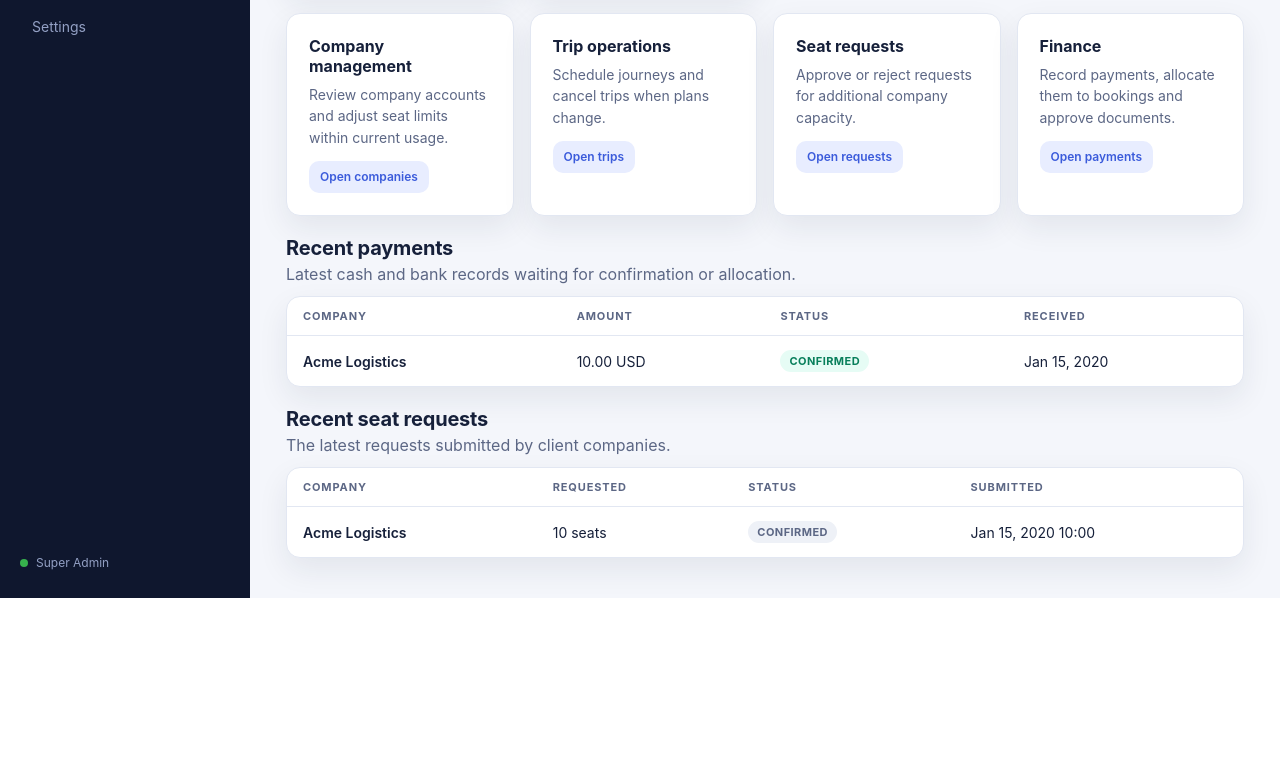
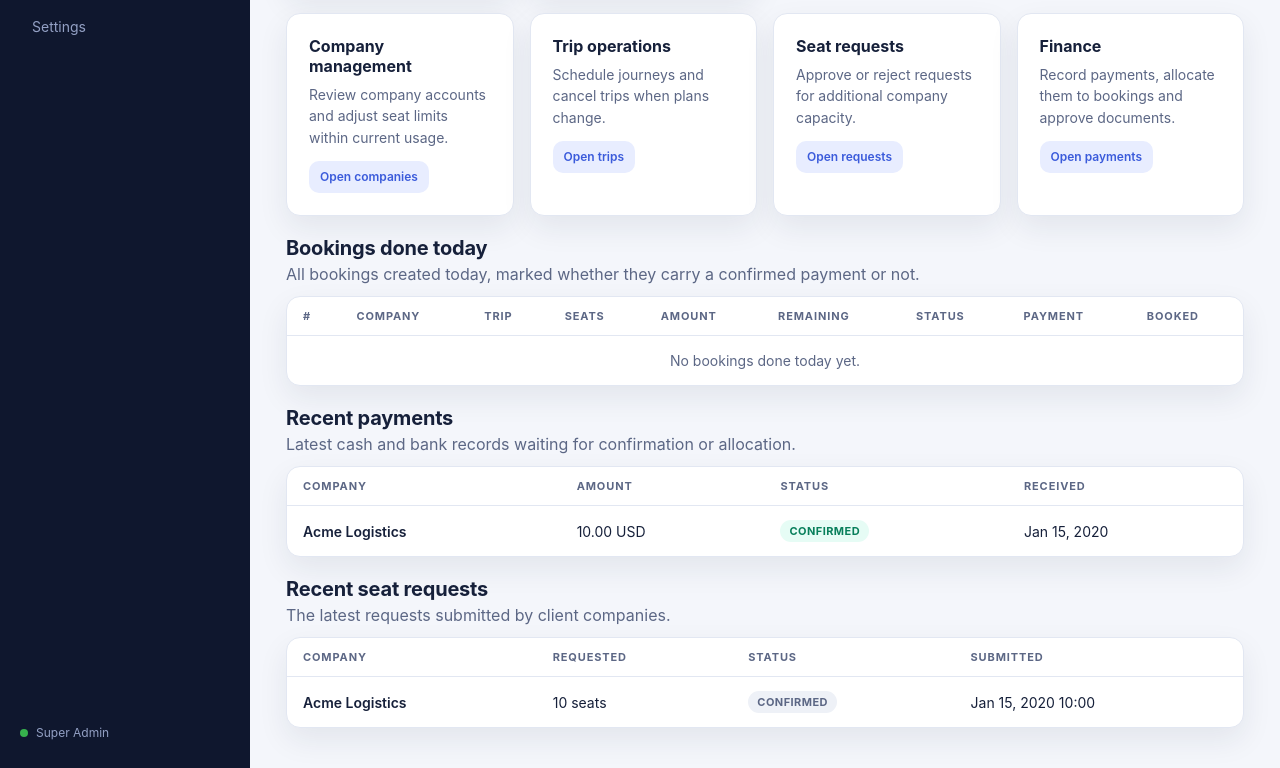
Before and after one commit to ypro136/B2B, a Laravel app: page /admin/dashboard in a window 1280 px wide. Shown: the part 505-1273 px from the top of the page. Before the commit the page ends 1103 px from the top, so only its background shows below. Run offline with Laravel 12, Linux system fonts and the light colour scheme; a user stored in the database is signed in; data comes from the database, SQL or seed files in the repository; tables that the repository leaves empty hold one stand-in row (values such as "Sample post"); style sheets or scripts are compiled from the project's sources.

Commit message:
Add bookings done today table to admin dashboard

```diff
--- a/app/Http/Controllers/Admin/DashboardController.php
+++ b/app/Http/Controllers/Admin/DashboardController.php
@@ -32,6 +32,17 @@ class DashboardController extends BaseController
                 ['label' => 'Outstanding', 'value' => number_format($outstanding, 2).' EGP'],
                 ['label' => 'Documents to approve', 'value' => Document::query()->where('state', Document::STATE_DRAFT)->count()],
             ],
+            'todaysBookings' => Booking::query()
+                ->whereDate('created_at', today())
+                ->with(['company', 'trip'])
+                ->withCount([
+                    'allocations as confirmed_payment_allocations_count' => fn (Builder $query) => $query->whereHas(
+                        'payment',
+                        fn (Builder $payment) => $payment->where('status', PaymentRecord::STATUS_CONFIRMED),
+                    ),
+                ])
+                ->latest()
+                ->get(),
             'recentRequests' => SeatRequest::query()
                 ->with(['company', 'requester'])
                 ->latest()
--- a/resources/views/admin/dashboard.blade.php
+++ b/resources/views/admin/dashboard.blade.php
@@ -43,6 +43,58 @@
             <p>Record payments, allocate them to bookings and approve documents.</p>
             <p style="margin-top: 12px;"><a class="btn btn-small" href="{{ route('admin.payments.index') }}">Open payments</a></p>
         </article>
+    </section>
+
+    <section>
+        <div class="page-head">
+            <div>
+                <h2>Bookings done today</h2>
+                <p class="muted">All bookings created today, marked whether they carry a confirmed payment or not.</p>
+            </div>
+        </div>
+
+        <div class="table-wrap" style="margin-top: 12px;">
+            <table>
+                <thead>
+                    <tr>
+                        <th>#</th>
+                        <th>Company</th>
+                        <th>Trip</th>
+                        <th>Seats</th>
+                        <th>Amount</th>
+                        <th>Remaining</th>
+                        <th>Status</th>
+                        <th>Payment</th>
+                        <th>Booked</th>
+                    </tr>
+                </thead>
+                <tbody>
+                    @forelse ($todaysBookings as $booking)
+                        <tr>
+                            <td>#{{ $booking->id }}</td>
+                            <td class="strong">{{ $booking->company?->name }}</td>
+                            <td>{{ $booking->trip?->route_name }}</td>
+                            <td>{{ $booking->seats_count }}</td>
+                            <td>{{ number_format((float) $booking->total_amount, 2) }} {{ $booking->currency }}</td>
+                            <td>{{ number_format($booking->remainingDue(), 2) }} {{ $booking->currency }}</td>
+                            <td><span class="badge {{ $booking->status === 'CONFIRMED' ? 'badge-success' : 'badge-muted' }}">{{ $booking->status }}</span></td>
+                            <td>
+                                @if ($booking->confirmed_payment_allocations_count > 0)
+                                    <span class="badge badge-success">Confirmed payment</span>
+                                @else
+                                    <span class="badge badge-warning">No payment</span>
+                                @endif
+                            </td>
+                            <td class="nowrap">{{ $booking->created_at?->format('H:i') }}</td>
+                        </tr>
+                    @empty
+                        <tr>
+                            <td colspan="9" class="muted" style="text-align: center; padding: 16px;">No bookings done today yet.</td>
+                        </tr>
+                    @endforelse
+                </tbody>
+            </table>
+        </div>
     </section>
 
     @if ($recentPayments->isNotEmpty())
```
